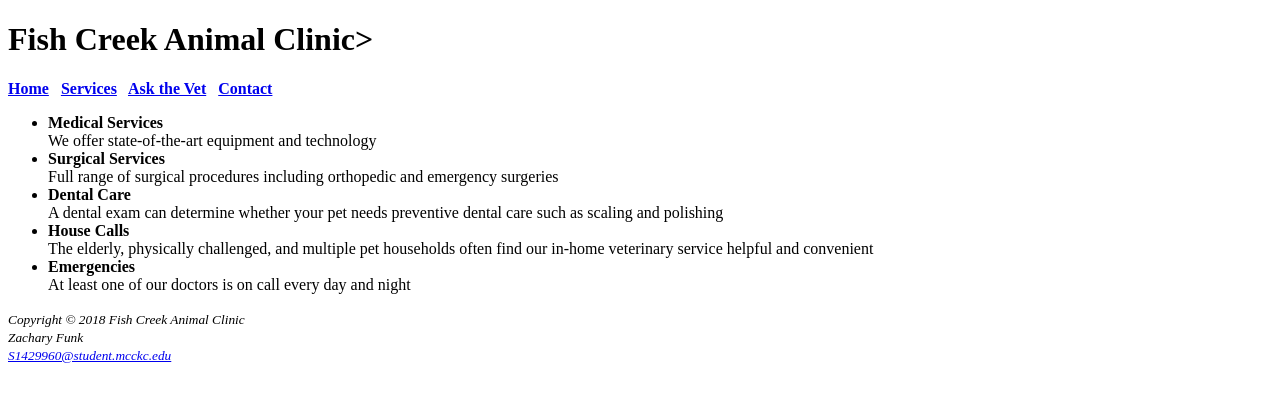
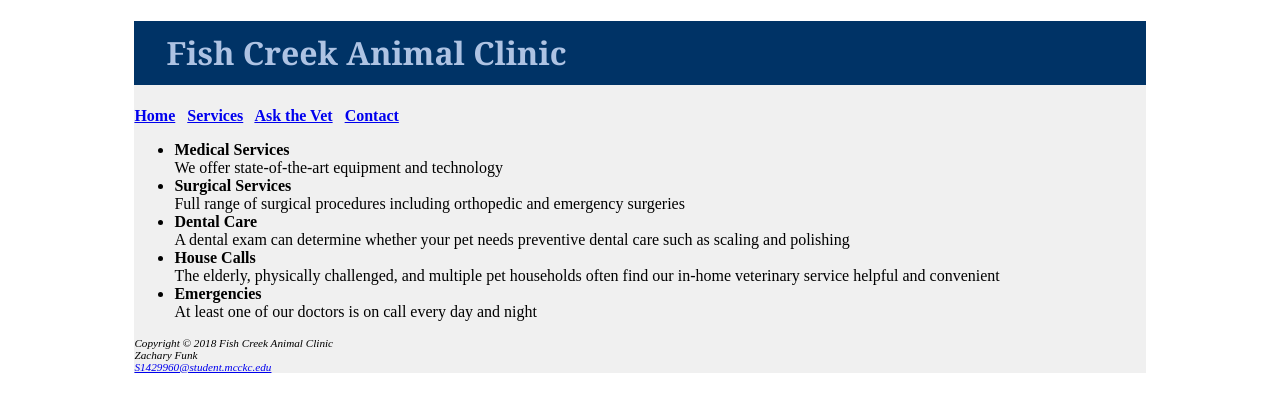
Before and after one commit to ZFunk/FishCreekAnimalClinic, a plain HTML site: page Services.html in a window 1280 px wide. Drawn offline with Linux system fonts and the light colour scheme.

Commit message:
Add files via upload

```diff
--- a/Services.html
+++ b/Services.html
@@ -3,35 +3,38 @@
 <head>
 <title>Fish Creek Animal Clinic Services</title>
 <meta charset="utf-8">
+<link rel="stylesheet" type="text/css" href="fishcreek.css">
 </head>
 <body>
+<div id="wrapper">
 <header>
-	<h1> Fish Creek Animal Clinic>
+	<h1> Fish Creek Animal Clinic
 </header>
 <nav>
-	<b><a href="Index.html">Home</a>	&nbsp;
+	<a href="Index.html">Home</a>	&nbsp;
 		<a href="Services.html">Services</a>	&nbsp;
 		<a href="Askvet.html">Ask the Vet</a>	&nbsp;
-		<a href="Contact.html">Contact</a></b>
+		<a href="Contact.html">Contact</a>
 </nav>
 <main>
 <ul>
-	<li><strong><b>Medical Services</b></strong><br>
+	<li><span class="category"><b>Medical Services</b></span><br>
 	We offer state-of-the-art equipment and technology</li>
-	<li><strong><b>Surgical Services</b></strong><br>
+	<li><span class="category"><b>Surgical Services</b></span><br>
 	Full range of surgical procedures including orthopedic and emergency surgeries</li>
-	<li><strong><b>Dental Care</b></strong><br>
+	<li><span class="category"><b>Dental Care</b></span><br>
 	A dental exam can determine whether your pet needs preventive dental care such as scaling and polishing</li>
-	<li><strong><b>House Calls</b></strong><br>
+	<li><span class="category"><b>House Calls</b></span><br>
 	The elderly, physically challenged, and multiple pet households often find our in-home veterinary service helpful and convenient</li>
-	<li><strong><b>Emergencies</b></strong><br>
+	<li><span class="category"><b>Emergencies</b></span><br>
 	At least one of our doctors is on call every day and night</li>
 </ul>
 </main>
 <footer>
-	<small><i>Copyright &copy; 2018 Fish Creek Animal Clinic<br>
+	Copyright &copy; 2018 Fish Creek Animal Clinic<br>
 	Zachary Funk<br>
-	<a href="mailto:S1429960@student.mcckc.edu">S1429960@student.mcckc.edu</a></i></small>
+	<a href="mailto:S1429960@student.mcckc.edu">S1429960@student.mcckc.edu</a>
 </footer>
+</div>
 </body>
 </html>
--- /dev/null
+++ b/fishcreek.css
@@ -0,0 +1,19 @@
+<style>
+body {background-color: #FFFFFF;
+	color: #003366;
+	font-family: Ariel, Verdana, sans-serif; }
+header {background-color: #003366;
+	color: #AEC3E3;
+	font-family: Georgia, "Times New Roman", serif; }
+h1 {line-height: 200%;
+	text-indent: 1em; }
+nav {font-weight: bold; }
+dt {color: #5280C5;
+	font-size: 1.1em;
+	font-weight: bold;
+	font-family: Georgia, "Times New Roman", serif; }
+footer {font-size: .70em; font-style: italic; }
+#wrapper {width: 80%;
+	margin-right: auto;
+	margin-left: auto; background-color: #F0F0F0}
+</style>
```
